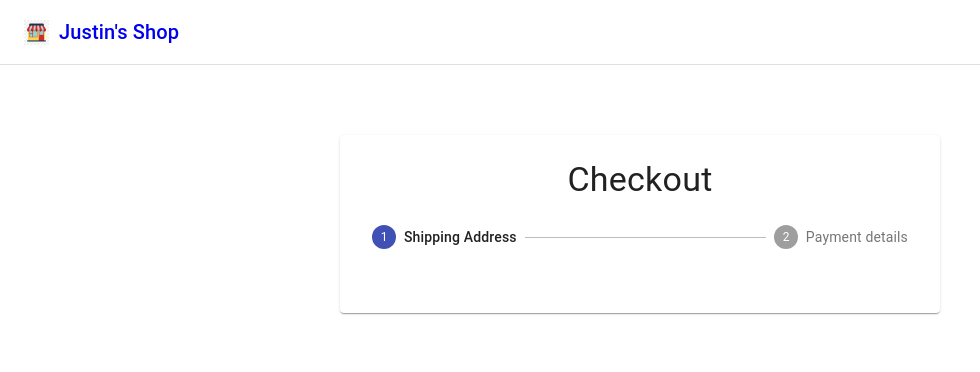
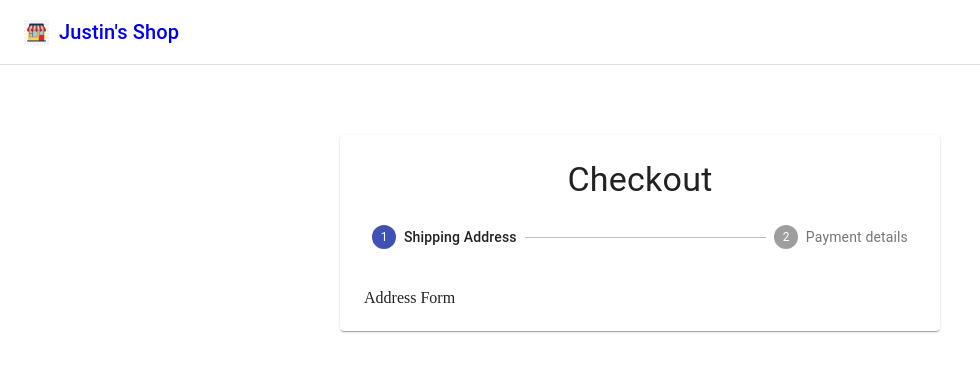
Before and after one commit to teerjustin/ecommerce, a React (Create React App) app: page /checkout in a window 1280 px wide. Shown: the top 372 px of the page, without its empty margins (0-980 px from the left). Built offline with nearby package versions, Linux system fonts and the light colour scheme; no server answers.

Commit message:
Created Address and Payment form

```diff
--- /dev/null
+++ b/src/components/CheckoutForm/AddressForm.jsx
@@ -0,0 +1,11 @@
+import React from 'react'
+
+const AddressForm = () => {
+    return (
+        <div>
+            Address Form
+        </div>
+    );
+}
+
+export default AddressForm
--- a/src/components/CheckoutForm/Checkout/Checkout.jsx
+++ b/src/components/CheckoutForm/Checkout/Checkout.jsx
@@ -2,6 +2,8 @@ import React, { useState } from 'react'
 import { Paper, Stepper, Step, StepLabel, Typography, CircularProgress, Divider, Button } from '@material-ui/core'
 
 import useStyles from './style'
+import AddressForm from '../AddressForm';
+import PaymentForm from '../PaymentForm';
 
 const steps = ['Shipping Address', 'Payment details'];
 
@@ -10,6 +12,15 @@ const Checkout = () => {
     const [activeStep, setActiveStep] = useState(0);
     const classes = useStyles();
 
+    const Confirmation = () => (
+        <div>
+            Confirmation
+        </div>
+    )
+
+    const Form = () => activeStep === 0
+        ? <AddressForm/>
+        : <PaymentForm/>
 
     return (
         <>
@@ -24,6 +35,7 @@ const Checkout = () => {
                     </Step>
                     ))}
                 </Stepper>
+                {activeStep === steps.length ? <Confirmation/> : <Form />}
             </Paper>
         </main>
         </>
--- /dev/null
+++ b/src/components/CheckoutForm/PaymentForm.jsx
@@ -0,0 +1,11 @@
+import React from 'react'
+
+const PaymentForm = () => {
+    return (
+        <div>
+            Payment Form
+        </div>
+    );
+}
+
+export default PaymentForm
```
Lines whose indentation alone changed are shown as unchanged.
